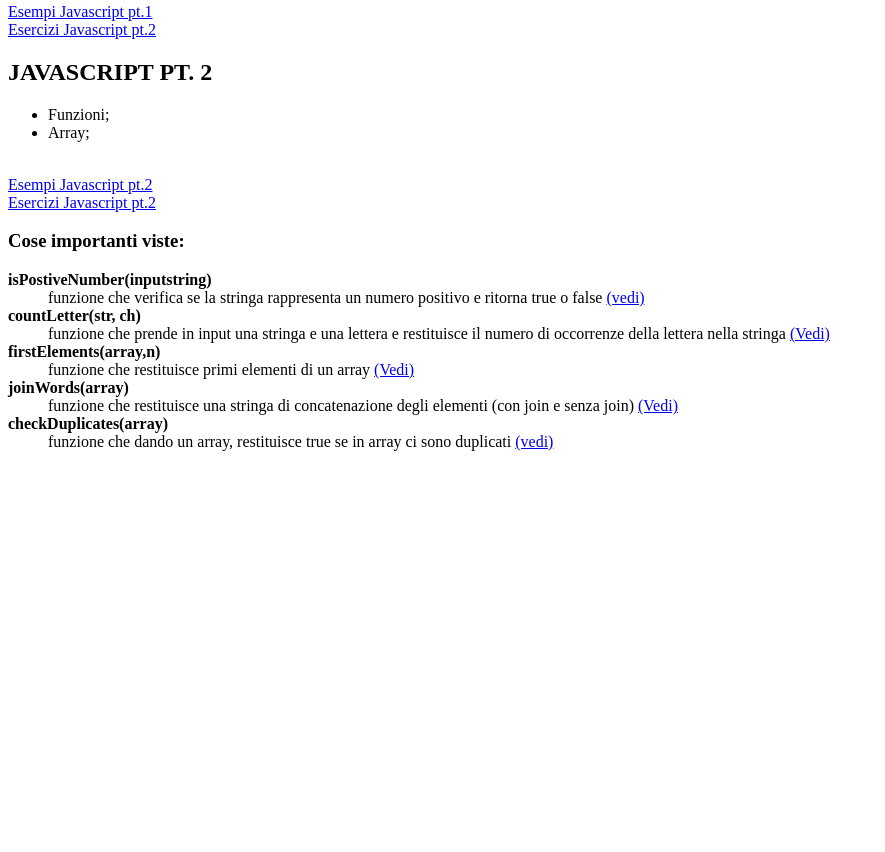
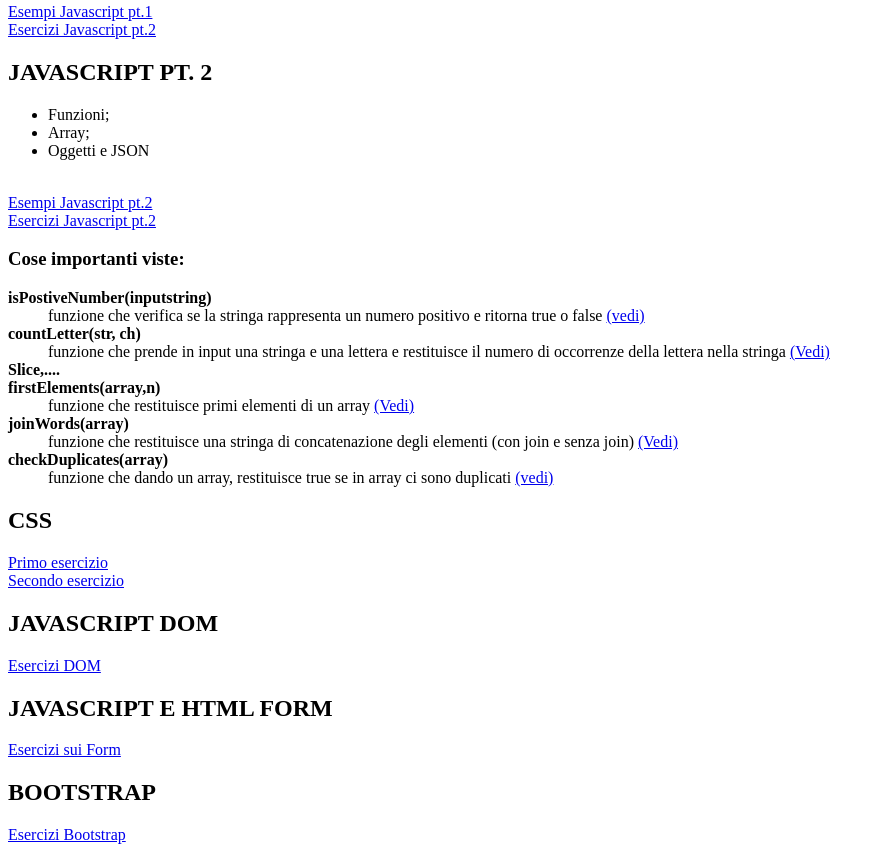
Before and after one commit to JessicaScalvini/InformaticaEsercizi, a website: page index.html in a window 1280 px wide. Shown: the part 277-1129 px from the top of the page, without its empty margins (0-885 px from the left). Before the commit the page ends 800 px from the top, so only its background shows below. Drawn offline with Linux system fonts and the light colour scheme.

Commit message:
aggiunta

```diff
--- a/index.html
+++ b/index.html
@@ -25,6 +25,7 @@
 <ul>
     <li>Funzioni;</li>
     <li>Array;</li>
+    <li>Oggetti e JSON</li>
 </ul>
 <br>
 <a href="Javascript/EsempiJS2/">Esempi Javascript pt.2</a>
@@ -38,6 +39,7 @@
     <dd>funzione che verifica se la stringa rappresenta un numero positivo e ritorna true o false <a href="Javascript/EsempiJS2/ispositivenumber.html">(vedi)</a></dd>
     <dt><b>countLetter(str, ch)</b></dt>
     <dd>funzione che prende in input una stringa e una lettera e restituisce il numero di occorrenze della lettera nella stringa <a href="Javascript/EsempiJS2/countLetter.html">(Vedi)</a></dd>
+   <dt><b>Slice,....</b></dt>
     <dt><b>firstElements(array,n)</b></dt>
     <dd>funzione che restituisce primi elementi di un array <a href="Javascript/EserciziJS2/es8.html">(Vedi)</a></dd>
     <dt><b>joinWords(array)</b></dt>
@@ -45,5 +47,17 @@
     <dt><b>checkDuplicates(array)</b></dt>
     <dd>funzione che dando un array, restituisce true se in array ci sono duplicati <a href="Javascript/EserciziJS2/es10.html">(vedi)</a></dd>
 </dl>
-
+<h2>CSS</h2>
+<a href="Css/Es1/">Primo esercizio</a>
+<br>
+<a href="Css/es2/">Secondo esercizio</a>
+<br>
+<h2>JAVASCRIPT DOM</h2>
+<a href="Javascript DOM/">Esercizi DOM</a>
+<br>
+<h2>JAVASCRIPT E HTML FORM</h2>
+<a href="Js e Html FORM/">Esercizi sui Form</a>
+<br>
+<H2>BOOTSTRAP</H2>
+<a href="Bootstrap/">Esercizi Bootstrap</a>
 </html>
```
Also changed, not shown: Javascript/EserciziJS2/es10.html (+26 -0 lines), Javascript/EserciziJS2/es11.html (added, +15 -0 lines), Bootstrap/es1.html (added), Bootstrap/esform.html (added), Javascript DOM/es1.html (added), Javascript DOM/es2.html (added), Javascript DOM/es3.html (added), Javascript DOM/es4.html (added), Javascript/EserciziJS2/es12.html (added), Javascript/EserciziJS2/es13.html (added), Javascript/EserciziJS2/es14.html (added), Js e Html FORM/es1.html (added), Js e Html FORM/es2.html (added).
